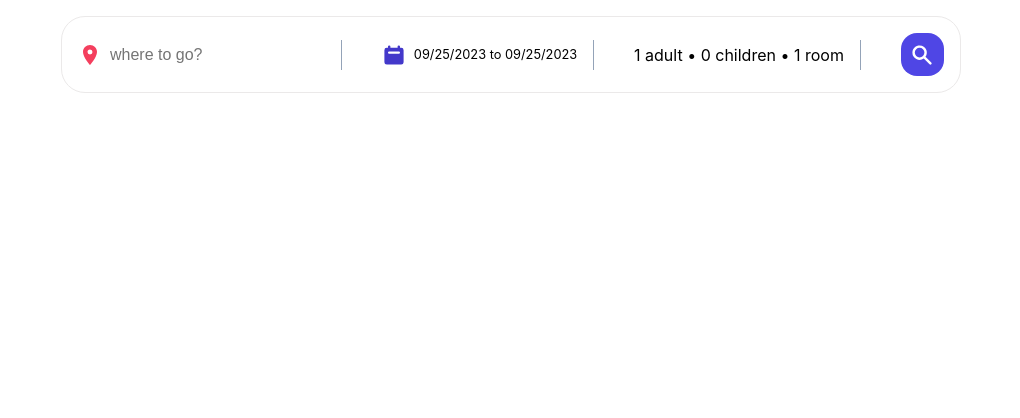
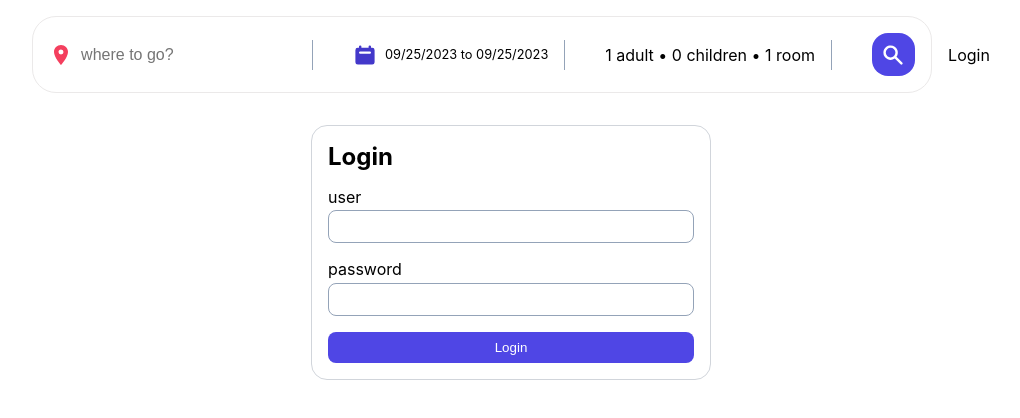
Before and after one commit to ZahraKhodadad/HotelApp, a React (Vite) app: page /Login in a window 1280 px wide. Shown: the top 418 px of the page, without its empty margins (129-1149 px from the left). Built offline with nearby package versions, Linux system fonts and the light colour scheme; no server answers; data requests are answered from the project's data file.

Commit message:
Login component, AuthProvider component and update header is done.

```diff
--- a/src/App.jsx
+++ b/src/App.jsx
@@ -14,6 +14,7 @@ import BookmarksProvider from "./components/Context/BookmarksProvider";
 import Bookmark from "./components/Bookmark/Bookmark";
 import SingleBookmark from "./components/Bookmark/SingleBookmark";
 import AddNewBookmark from "./components/Bookmark/AddNewBookmark";
+import Login from "./components/Login/Login";
 
 function App() {
   const [count, setCount] = useState(0);
@@ -34,6 +35,7 @@ function App() {
             <Route path=":id" element={<SingleBookmark />} />
             <Route path="add" element={<AddNewBookmark />} />
           </Route>
+          <Route path="/Login" element={<Login />} />
         </Routes>
       </HotelsProvider>
     </BookmarksProvider>
--- /dev/null
+++ b/src/components/Login/Login.jsx
@@ -0,0 +1,40 @@
+import { useState } from "react";
+
+const Login = () => {
+  const [email, setEmail] = useState("");
+  const [password, setPassword] = useState("");
+  return (
+    <div className="loginContainer">
+      <h2>Login</h2>
+      <form className="form">
+        <div className="formControl">
+          <label htmlFor="email">user</label>
+          <input
+            type="text"
+            name="email"
+            value={email}
+            id="email"
+            onChange={(e) => setEmail(e.target.value)}
+          />
+        </div>
+        <div className="formControl">
+          <label htmlFor="password">password</label>
+          <input
+            type="text"
+            name="password"
+            value={password}
+            id="password"
+            onChange={(e) => setPassword(e.target.value)}
+          />
+        </div>
+        <div className="buttons">
+          <button className="btn btn--primary" type="submit">
+            Login
+          </button>
+        </div>
+      </form>
+    </div>
+  );
+};
+
+export default Login;
--- a/src/components/header/Header.jsx
+++ b/src/components/header/Header.jsx
@@ -7,10 +7,12 @@ import "react-date-range/dist/theme/default.css"; // theme css file
 import { DateRange } from "react-date-range";
 import { format } from "date-fns";
 import {
+  Link,
   createSearchParams,
   useNavigate,
   useSearchParams,
 } from "react-router-dom";
+import Login from "../Login/Login";
 
 const Header = () => {
   const [searchParams, setSearchParams] = useSearchParams();
@@ -104,6 +106,9 @@ const Header = () => {
           </button>
         </div>
       </div>
+      <Link to="/Login">
+        <div>Login</div>
+      </Link>
     </div>
   );
 };
```
Also changed, not shown: src/components/Context/AuthProvider.jsx (added, +49 -0 lines).
